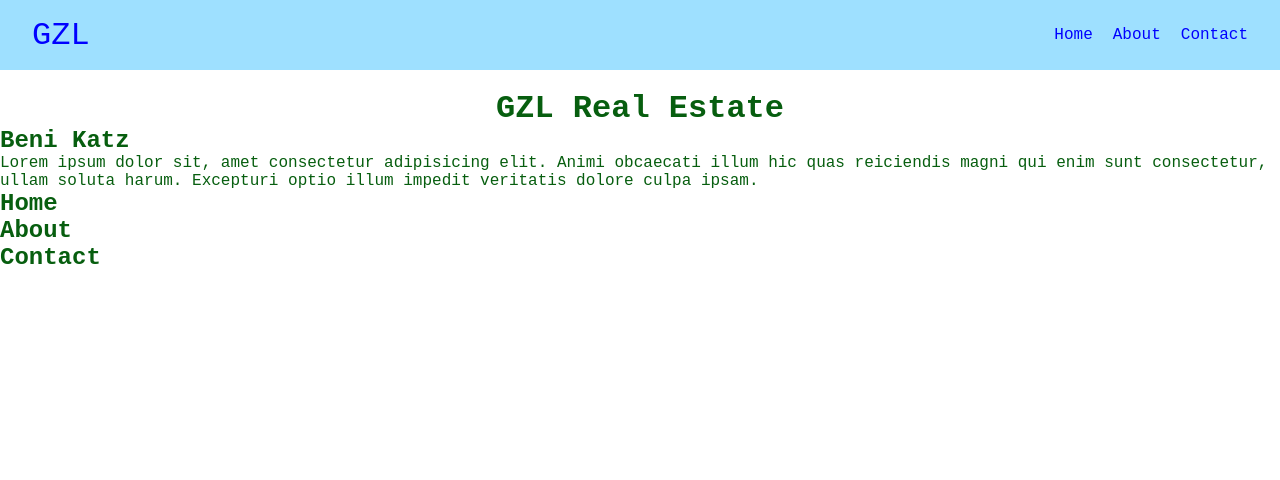
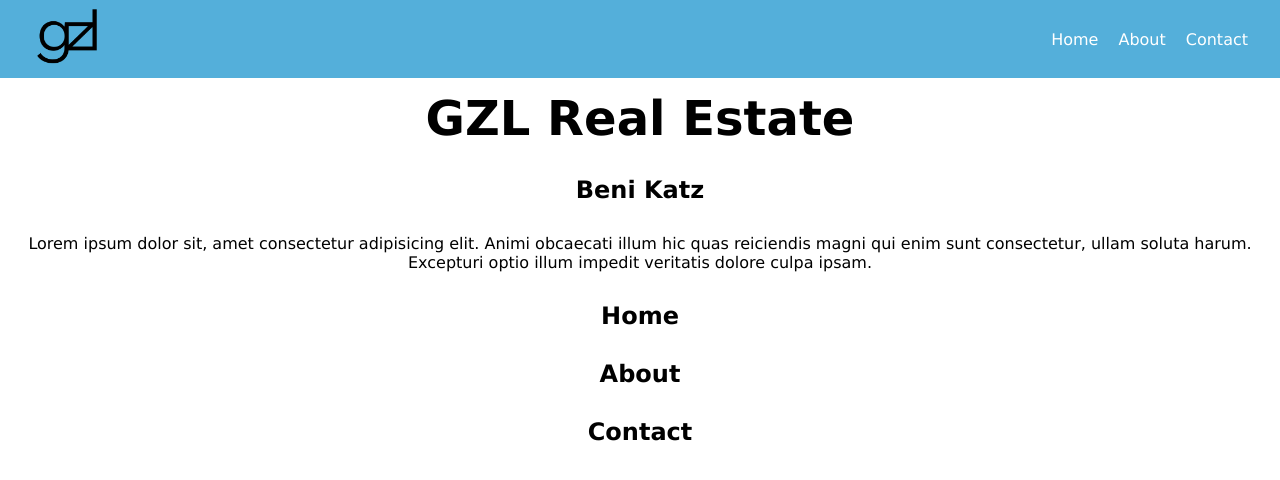
Before and after one commit to niassagd/gzl.re, a plain HTML site: page index.html in a window 1280 px wide. Drawn offline with Linux system fonts and the light colour scheme.

Commit message:
Add favicon and logo img to header

```diff
--- a/index.html
+++ b/index.html
@@ -4,13 +4,14 @@
     <meta charset="UTF-8">
     <meta name="viewport" content="width=device-width, initial-scale=1.0">
     <title>GZL Real Estate</title>
+    <link rel="icon" href="img/gzl-logo-black-nobackground.png">
     <link rel="stylesheet" href="style.css">
 </head>
 <body>
     <header>
         <div class="container">
             <nav class="navbar">
-                <a href="/" class="nav-branding">GZL</a>
+                <a href="/" class="nav-branding"><img src="img/gzl-logo-black-nobackground.png" height="70px"></a>
                 <ul class="nav-menu">
                     <li class="nav-link"><a href="/">Home</a></li>
                     <li class="nav-link"><a href="/">About</a></li>
@@ -20,7 +21,7 @@
             </nav>
         </div>
     </header>
-
+<section>
     <div id="title">
         <h1>GZL Real Estate</h1>
     </div>
@@ -31,6 +32,7 @@
                 Excepturi optio illum impedit veritatis dolore culpa ipsam.
             </p>
         </div>
+    </section>
 
         <section>
             <div class="container">
--- a/style.css
+++ b/style.css
@@ -5,16 +5,15 @@
 
 body {
     background-color: rgb(255, 255, 255);
-    color: rgb(7, 94, 15);
-    font-family: 'Courier New', Courier, monospace;
-
+    color: rgb(0, 0, 0);
+    font-family: Verdana, Geneva, Tahoma, sans-serif
 }
 
 header{
     position: fixed;
     top: 0;
     width: 100%;
-    background-color: rgb(158, 224, 255);
+    background-color: rgb(84, 175, 218);
 }
 .navbar {
     width: 95%;
@@ -43,10 +42,19 @@ li {
 
 a {
     text-decoration: none;
-    color: blue;
+    color: rgb(255, 255, 255);
 }
 
 #title {
     margin-top: 90px;
     text-align: center;
+    font-size: 2rem;
 }
+h1, h2, p {
+    margin-bottom: 30px;
+}
+
+section {
+
+    text-align:center;
+}
```
Also changed, not shown: img/gzl-logo-black-nobackground.png (added), img/gzl-logo-black.png (added).
